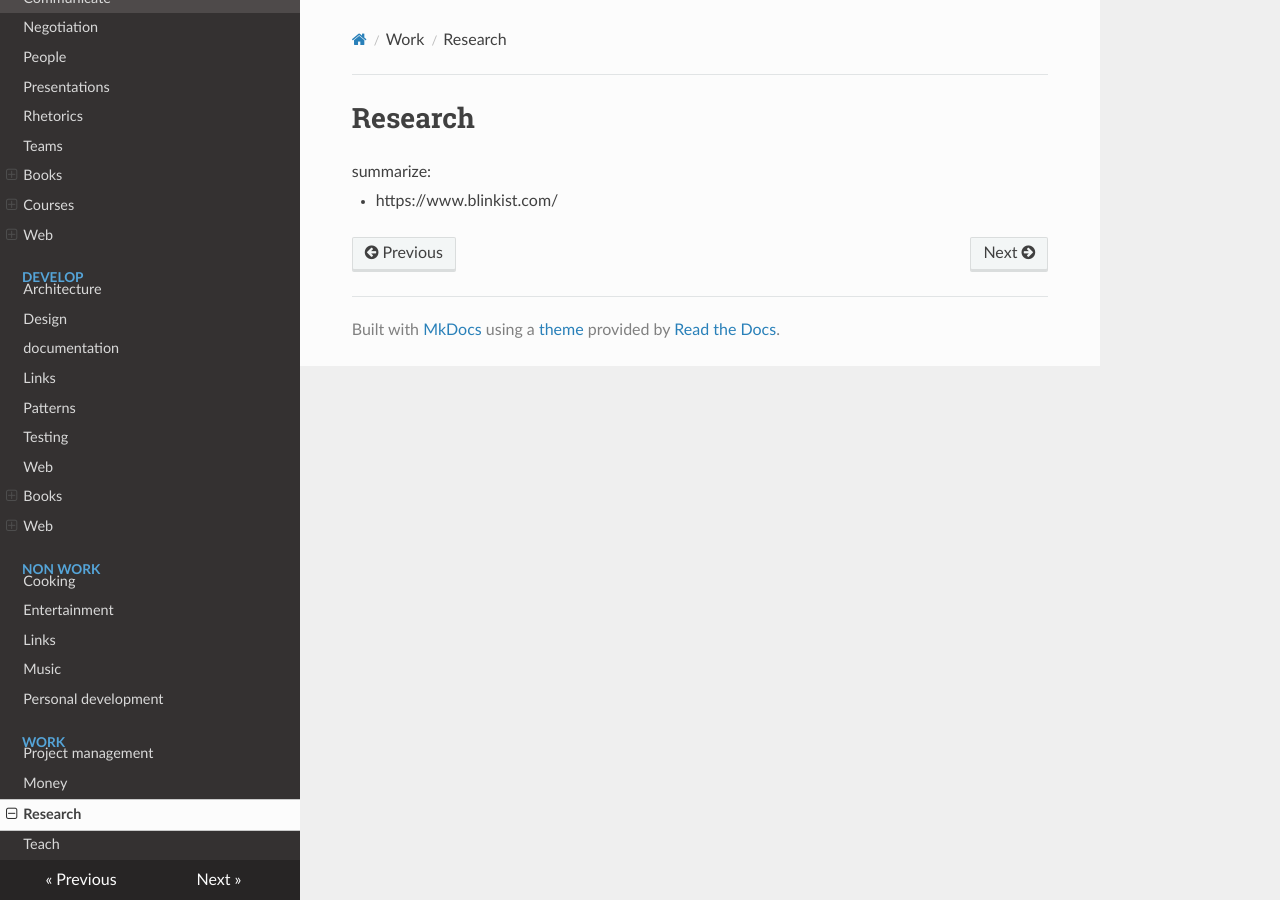
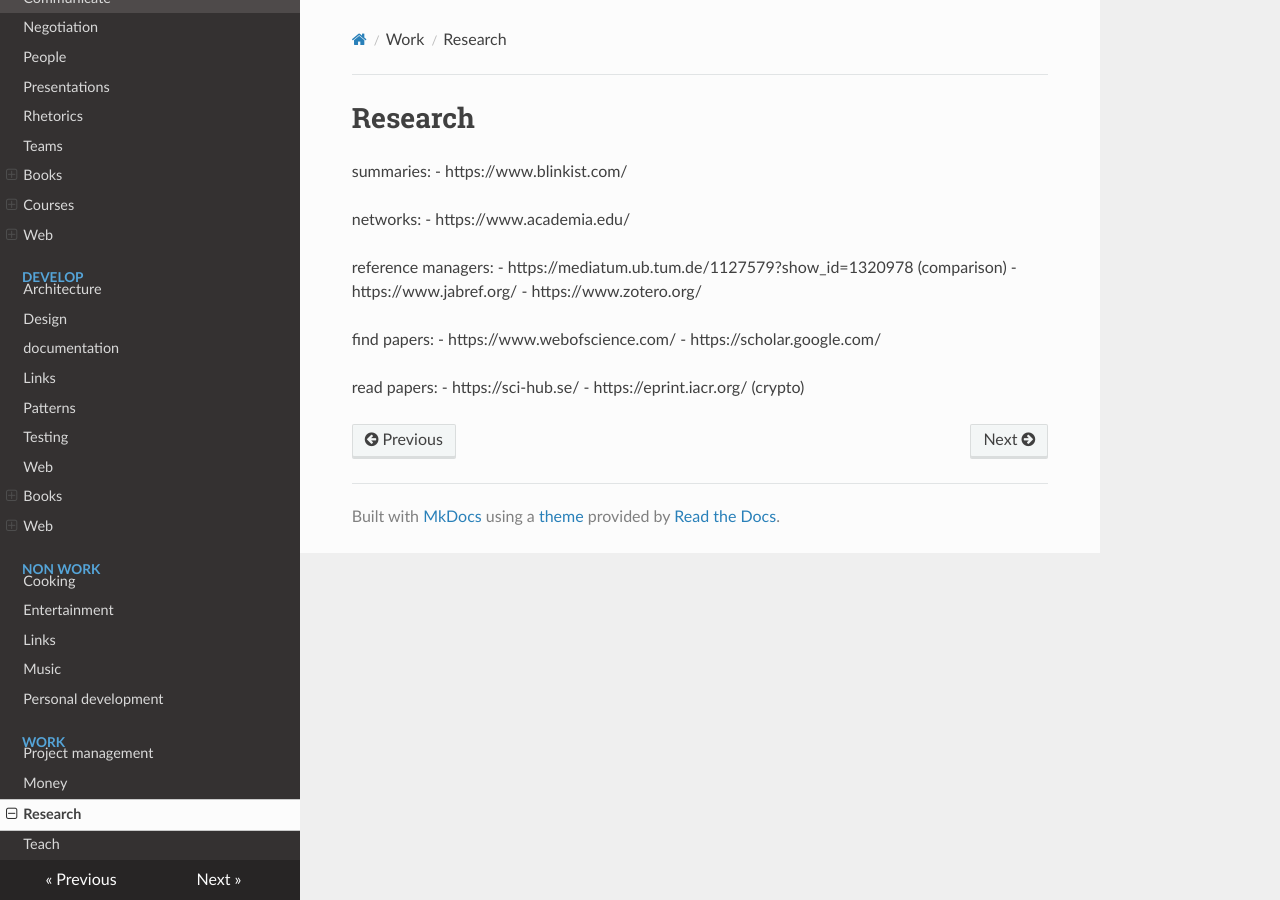
Before and after one commit to famoser/docs, an MkDocs documentation site: the page built from docs/work/research.md, in a window 1280 px wide. Built offline with MkDocs 1.6.1, drawn with Linux system fonts in a browser that asks for light colours; nearby versions of some CDN libraries.

Commit message:
Add research links

```diff
--- a/docs/work/research.md
+++ b/docs/work/research.md
@@ -1,5 +1,20 @@
 # Research
 
-summarize:
+summaries:
+- https://www.blinkist.com/
 
-- https://www.blinkist.com/
+networks:
+- https://www.academia.edu/
+
+reference managers:
+- https://mediatum.ub.tum.de/1127579?show_id=1320978 (comparison)
+- https://www.jabref.org/
+- https://www.zotero.org/
+
+find papers:
+- https://www.webofscience.com/
+- https://scholar.google.com/
+
+read papers:
+- https://sci-hub.se/
+- https://eprint.iacr.org/ (crypto)
```
